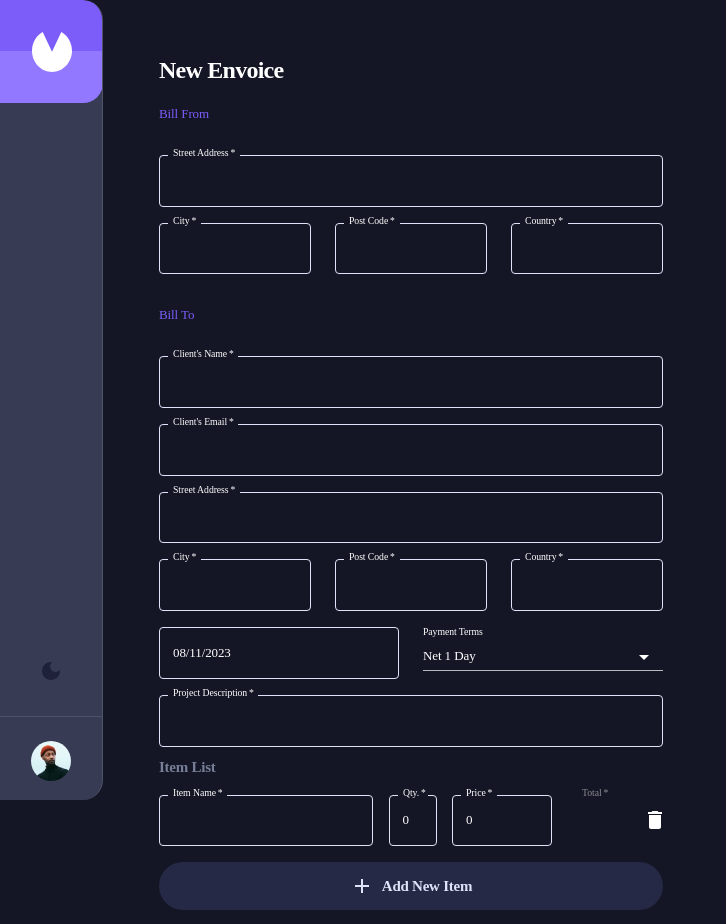
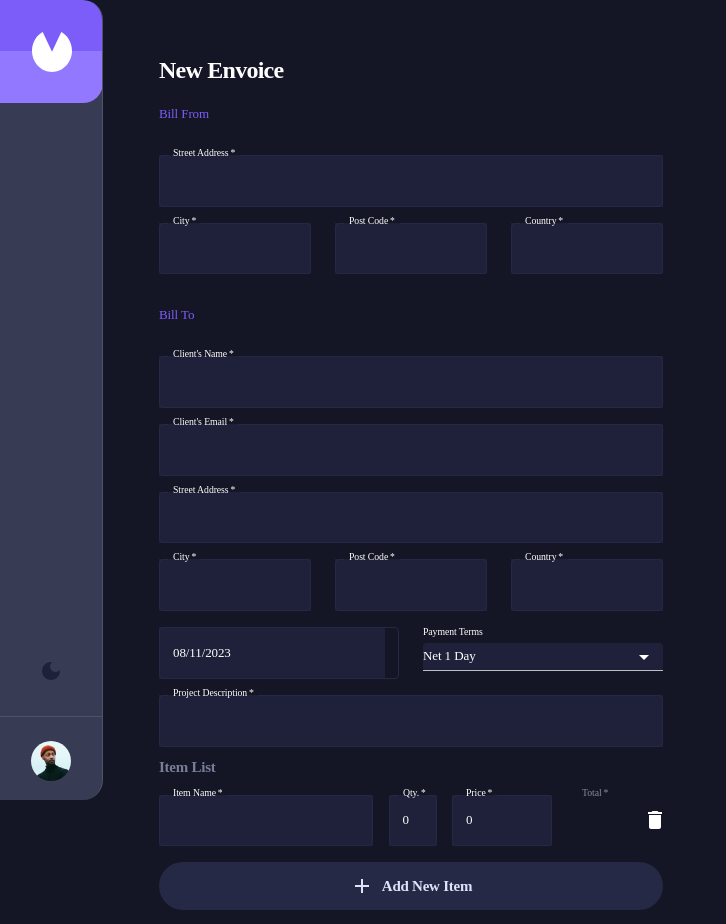
Before and after one commit to giga-gogosashvili/invoice-app, a React (Create React App) app: page /invoices/create in a window 1280 px wide. Shown: the top 924 px of the page, without its empty margins (0-726 px from the left). Built offline with nearby package versions, Linux system fonts and the light colour scheme; no server answers.

Commit message:
edit page css part2

```diff
--- a/src/components/EditCreate.tsx
+++ b/src/components/EditCreate.tsx
@@ -103,11 +103,14 @@ export default function EditCreate() {
 
     "& .MuiOutlinedInput-root": {
       "& fieldset": {
-        borderColor: "#DFE3FA",
+        borderColor: "primary.main",
       },
       "&:hover fieldset": {
         borderColor: "primary.main",
       },
+    },
+    "& .MuiInputBase-input": {
+      backgroundColor: "grey.50",
     },
   };
 
@@ -117,11 +120,14 @@ export default function EditCreate() {
 
     "& .MuiOutlinedInput-root": {
       "& fieldset": {
-        borderColor: "#DFE3FA",
+        borderColor: "primary.main",
       },
       "&:hover fieldset": {
         borderColor: "primary.main",
       },
+    },
+    "& .MuiInputBase-input": {
+      backgroundColor: "grey.50",
     },
     width: "240px",
   };
@@ -407,11 +413,14 @@ export default function EditCreate() {
                     mb: 1,
                     "& .MuiOutlinedInput-root": {
                       "& fieldset": {
-                        borderColor: "#DFE3FA",
+                        borderColor: "primary.main",
                       },
                       "&:hover fieldset": {
                         borderColor: "primary.main",
                       },
+                    },
+                    "& .MuiInputBase-input": {
+                      backgroundColor: "grey.50",
                     },
                   }}
                   InputLabelProps={{ shrink: true }}
@@ -436,20 +445,22 @@ export default function EditCreate() {
                   label="Qty."
                   sx={{
                     width: "48px",
-                    "& input::-webkit-outer-spin-button, & input::-webkit-inner-spin-button":
-                      {
-                        display: "none",
-                      },
+                    "& input::-webkit-inner-spin-button": {
+                      display: "none",
+                    },
                     "& input[type=number]": {
                       MozAppearance: "textfield",
                     },
                     "& .MuiOutlinedInput-root": {
                       "& fieldset": {
-                        borderColor: "#DFE3FA",
+                        borderColor: "primary.main",
                       },
                       "&:hover fieldset": {
                         borderColor: "primary.main",
                       },
+                    },
+                    "& .MuiInputBase-input": {
+                      backgroundColor: "grey.50",
                     },
                   }}
                   type="number"
@@ -483,20 +494,22 @@ export default function EditCreate() {
                   InputLabelProps={{ shrink: true }}
                   sx={{
                     width: "100px",
-                    "& input::-webkit-outer-spin-button, & input::-webkit-inner-spin-button":
-                      {
-                        display: "none",
-                      },
+                    "& input::-webkit-inner-spin-button": {
+                      display: "none",
+                    },
                     "& input[type=number]": {
                       MozAppearance: "textfield",
                     },
                     "& .MuiOutlinedInput-root": {
                       "& fieldset": {
-                        borderColor: "#DFE3FA",
+                        borderColor: "primary.main",
                       },
                       "&:hover fieldset": {
                         borderColor: "primary.main",
                       },
+                    },
+                    "& .MuiInputBase-input": {
+                      backgroundColor: "grey.50",
                     },
                   }}
                   value={
```
